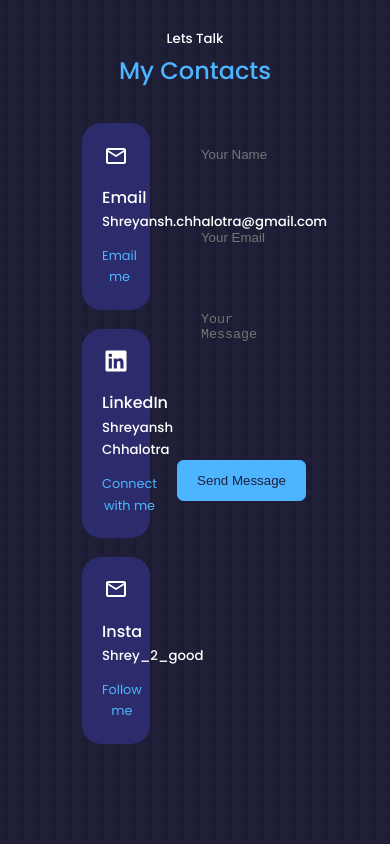
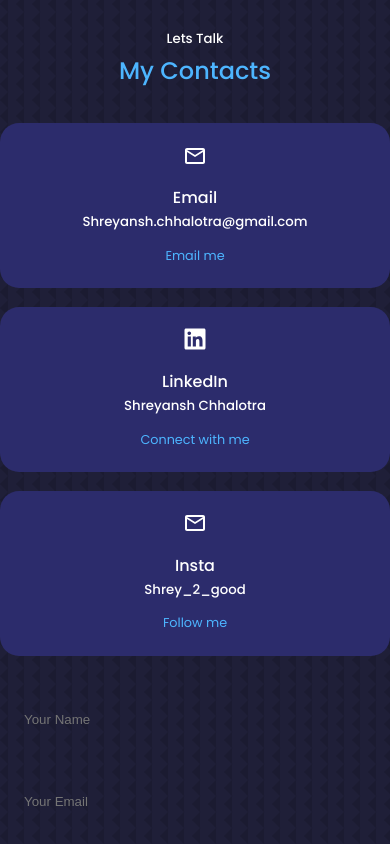
Before and after one commit to ShreyWey/personal-portfolio2.0, a React (Create React App) app: page / in a window 390 px wide. Shown: the part 3860-4704 px from the top of the page. Built offline with nearby package versions, Linux system fonts and the light colour scheme.

Commit message:
device compatability

```diff
--- a/src/components/contact/contact.css
+++ b/src/components/contact/contact.css
@@ -52,3 +52,18 @@
     resize: none;
     color: var(--color-white);
 }
+
+/*MEDIA QUERIE (MED. DEVICES)*/
+@media screen and (max-width: 1024px) {
+    .container.contact__container {
+        grid-template-columns: 1fr;
+        gap: 2rem;
+    }
+}
+
+/*MEDIA QUERIE (SML. DEVICES)*/
+@media screen  and (max-width: 600px) {
+    .container.contact__container {
+        width: var(--container-width-sm);
+    }
+}
```
